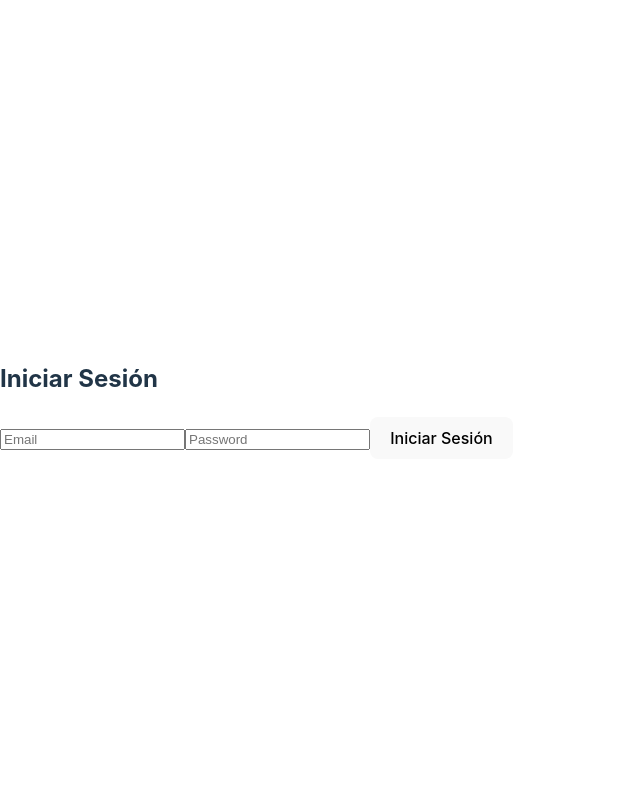
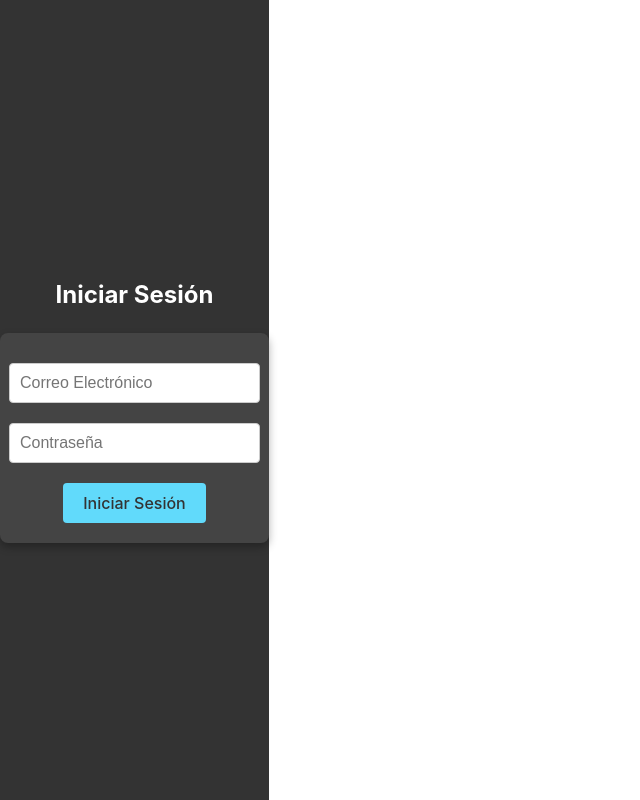
Before and after one commit to quevedoagostina/OMEGLE-EFI-JS-MED, a React (Vite) app in the folder omegle-med-app-web/: page /login in a window 1280 px wide. Shown: the whole page, without its empty margins (0-640 px from the left). Built offline with nearby package versions, Linux system fonts and the light colour scheme.

Commit message:
Improvement frontend

```diff
--- a/omegle-med-app-web/src/App.jsx
+++ b/omegle-med-app-web/src/App.jsx
@@ -1,5 +1,7 @@
+// src/App.jsx
 import React from 'react';
 import { BrowserRouter as Router, Routes, Route } from 'react-router-dom';
+import Home from './components/Home';
 import Login from './components/Login';
 import Register from './components/Register';
 import AppointmentsList from './components/AppointmentsList';
@@ -8,6 +10,7 @@ const App = () => {
   return (
     <Router>
       <Routes>
+        <Route path="/" element={<Home />} />
         <Route path="/login" element={<Login />} />
         <Route path="/register" element={<Register />} />
         <Route path="/appointments" element={<AppointmentsList />} />
--- /dev/null
+++ b/omegle-med-app-web/src/components/Home.jsx
@@ -0,0 +1,46 @@
+// src/components/Home.jsx
+import React from 'react';
+import { Link } from 'react-router-dom';
+import styled from 'styled-components';
+
+const HomeContainer = styled.div`
+  display: flex;
+  flex-direction: column;
+  align-items: center;
+  justify-content: center;
+  height: 100vh;
+  color: #fff;
+  background-color: #282c34;
+  font-family: Arial, sans-serif;
+`;
+
+const Title = styled.h1`
+  font-size: 2.5rem;
+  color: #61dafb;
+`;
+
+const NavLinks = styled.div`
+  margin-top: 20px;
+  a {
+    margin: 0 15px;
+    color: #61dafb;
+    text-decoration: none;
+    font-size: 1.2rem;
+  }
+`;
+
+const Home = () => {
+  return (
+    <HomeContainer>
+      <Title>Bienvenido a Omegle Med</Title>
+      <p>Tu plataforma de gestión de turnos médicos</p>
+      <NavLinks>
+        <Link to="/login">Iniciar Sesión</Link>
+        <Link to="/register">Registrarse</Link>
+        <Link to="/appointments">Agendar Turno</Link>
+      </NavLinks>
+    </HomeContainer>
+  );
+};
+
+export default Home;
--- a/omegle-med-app-web/src/components/Login.jsx
+++ b/omegle-med-app-web/src/components/Login.jsx
@@ -1,7 +1,53 @@
+// src/components/Login.jsx
 import React, { useState } from 'react';
 import apiClient from '../utils/apiClient';
+import styled from 'styled-components';
 
-const Login = ({ onLoginSuccess }) => {
+const LoginContainer = styled.div`
+  display: flex;
+  flex-direction: column;
+  align-items: center;
+  justify-content: center;
+  height: 100vh;
+  background-color: #333;
+  color: #fff;
+`;
+
+const Form = styled.form`
+  display: flex;
+  flex-direction: column;
+  align-items: center;
+  background-color: #444;
+  padding: 20px;
+  border-radius: 8px;
+  box-shadow: 0 4px 8px rgba(0, 0, 0, 0.3);
+`;
+
+const Input = styled.input`
+  margin: 10px 0;
+  padding: 10px;
+  font-size: 1em;
+  width: 100%;
+  border-radius: 4px;
+  border: 1px solid #ccc;
+`;
+
+const Button = styled.button`
+  padding: 10px 20px;
+  background-color: #61dafb;
+  color: #333;
+  border: none;
+  border-radius: 4px;
+  cursor: pointer;
+  font-size: 1em;
+  margin-top: 10px;
+
+  &:hover {
+    background-color: #21a1f1;
+  }
+`;
+
+const Login = () => {
   const [email, setEmail] = useState('');
   const [password, setPassword] = useState('');
   const [error, setError] = useState('');
@@ -11,32 +57,34 @@ const Login = ({ onLoginSuccess }) => {
     try {
       const response = await apiClient.post('/users/login', { email, password });
       localStorage.setItem('token', response.data.token); // Guarda el token
-      onLoginSuccess();
+      // Redirigir o mostrar mensaje de éxito
     } catch (err) {
       setError('Credenciales incorrectas');
     }
   };
 
   return (
-    <form onSubmit={handleLogin}>
+    <LoginContainer>
       <h2>Iniciar Sesión</h2>
-      <input
+      <Form onSubmit={handleLogin}>
+        <Input
           type="email"
           value={email}
           onChange={(e) => setEmail(e.target.value)}
-        placeholder="Email"
+          placeholder="Correo Electrónico"
           required
         />
-      <input
+        <Input
           type="password"
           value={password}
           onChange={(e) => setPassword(e.target.value)}
-        placeholder="Password"
+          placeholder="Contraseña"
           required
         />
-      <button type="submit">Iniciar Sesión</button>
+        <Button type="submit">Iniciar Sesión</Button>
+      </Form>
       {error && <p style={{ color: 'red' }}>{error}</p>}
-    </form>
+    </LoginContainer>
   );
 };
 
--- a/omegle-med-app-web/src/components/Register.jsx
+++ b/omegle-med-app-web/src/components/Register.jsx
@@ -1,44 +1,101 @@
 import React, { useState } from 'react';
+import styled from 'styled-components';
 import apiClient from '../utils/apiClient';
+
+// Estilos para el contenedor del formulario de registro
+const RegisterContainer = styled.div`
+  display: flex;
+  flex-direction: column;
+  align-items: center;
+  justify-content: center;
+  height: 100vh;
+  background-color: #fbe9e7;
+  color: #333;
+`;
+
+// Estilos para el formulario
+const Form = styled.form`
+  display: flex;
+  flex-direction: column;
+  max-width: 300px;
+  width: 100%;
+`;
+
+// Estilos para los campos de entrada
+const Input = styled.input`
+  margin: 10px 0;
+  padding: 10px;
+  font-size: 1em;
+  border: 1px solid #ddd;
+  border-radius: 4px;
+`;
+
+// Estilos para el botón de enviar
+const Button = styled.button`
+  padding: 10px;
+  background-color: #f06292;
+  color: #fff;
+  border: none;
+  border-radius: 4px;
+  cursor: pointer;
+  font-size: 1em;
+  margin-top: 10px;
+
+  &:hover {
+    background-color: #d81b60;
+  }
+`;
+
+const Message = styled.p`
+  color: ${(props) => (props.success ? 'green' : 'red')};
+`;
 
 const Register = () => {
   const [formData, setFormData] = useState({ name: '', email: '', password: '' });
   const [message, setMessage] = useState('');
+  const [isSuccess, setIsSuccess] = useState(false);
 
   const handleRegister = async (e) => {
     e.preventDefault();
     try {
       await apiClient.post('/users/register', formData);
       setMessage('Registro exitoso. Ahora puedes iniciar sesión.');
+      setIsSuccess(true);
     } catch (err) {
-      setMessage('Error en el registro.');
+      setMessage('Error en el registro. Inténtalo de nuevo.');
+      setIsSuccess(false);
     }
   };
 
   return (
-    <form onSubmit={handleRegister}>
+    <RegisterContainer>
       <h2>Registro</h2>
-      <input
+      <Form onSubmit={handleRegister}>
+        <Input
           type="text"
-        placeholder="Nombre"
+          placeholder="Nombre completo"
+          value={formData.name}
           onChange={(e) => setFormData({ ...formData, name: e.target.value })}
           required
         />
-      <input
+        <Input
           type="email"
-        placeholder="Email"
+          placeholder="Correo electrónico"
+          value={formData.email}
           onChange={(e) => setFormData({ ...formData, email: e.target.value })}
           required
         />
-      <input
+        <Input
           type="password"
           placeholder="Contraseña"
+          value={formData.password}
           onChange={(e) => setFormData({ ...formData, password: e.target.value })}
           required
         />
-      <button type="submit">Registrar</button>
-      {message && <p>{message}</p>}
-    </form>
+        <Button type="submit">Registrar</Button>
+      </Form>
+      {message && <Message success={isSuccess}>{message}</Message>}
+    </RegisterContainer>
   );
 };
 
```
Also changed, not shown: 2 other files (tests, documents, lock files or other folders). Lines whose indentation alone changed are shown as unchanged.
